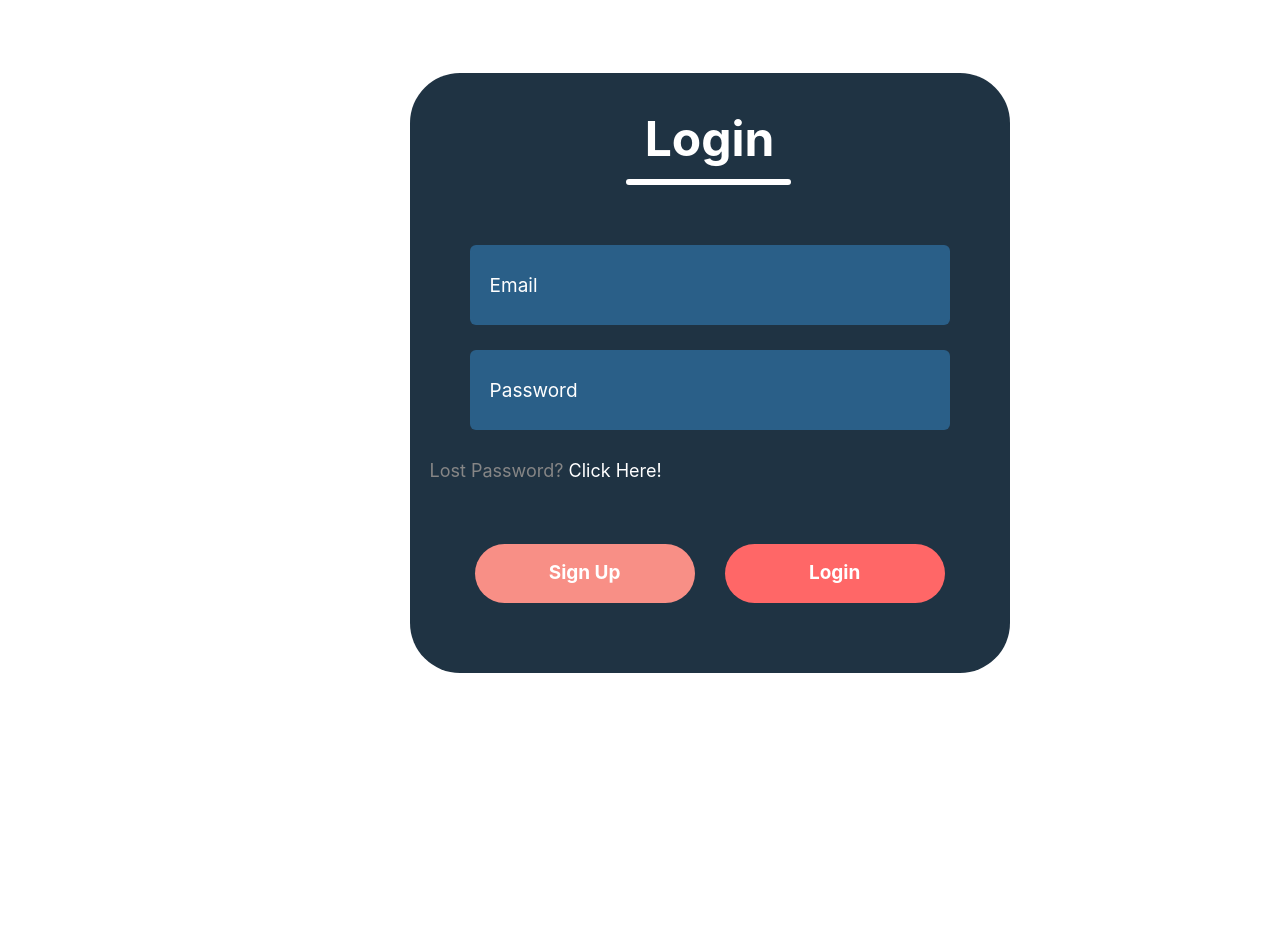
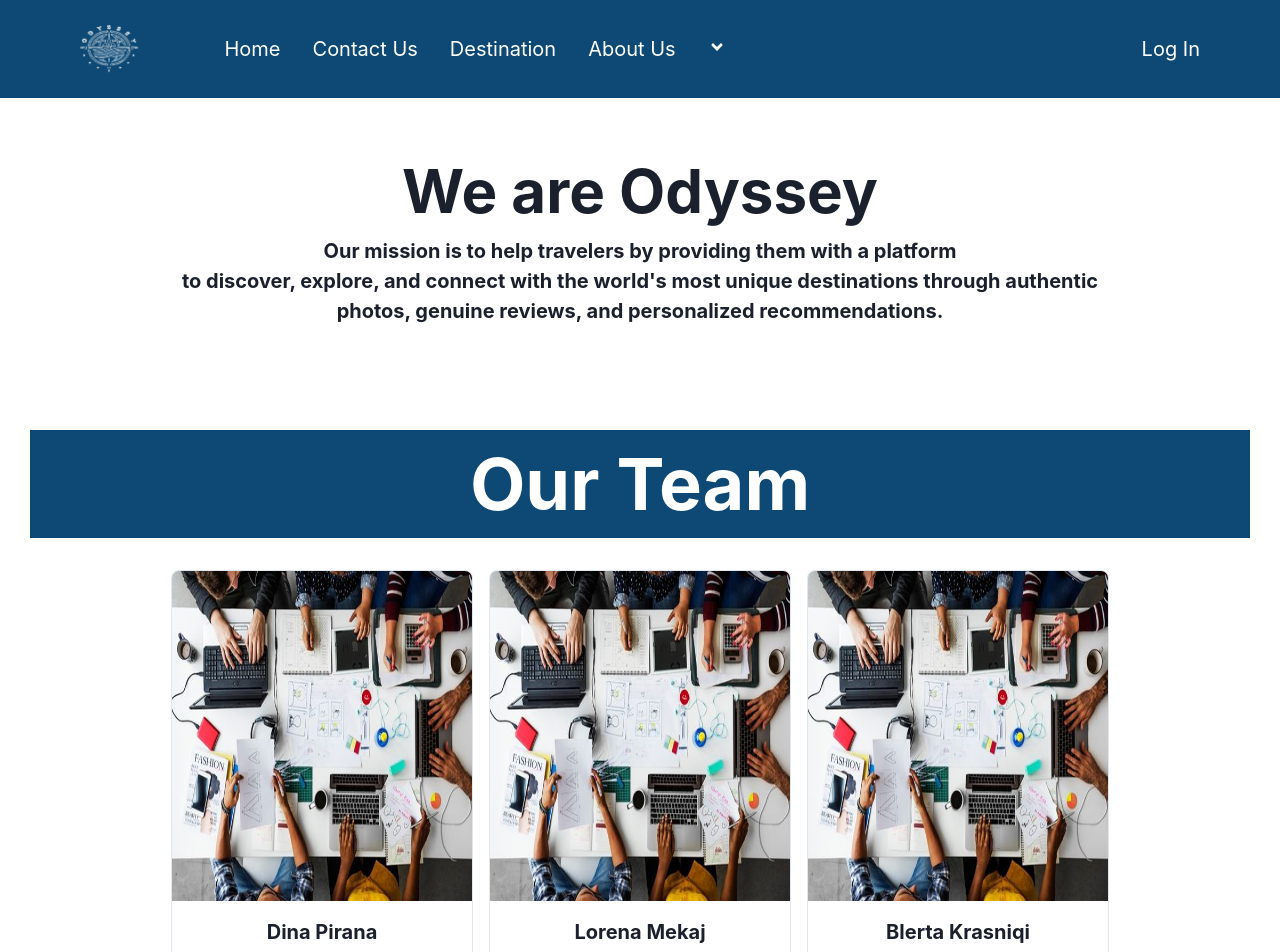
Before and after one commit to roni-kukaj/odyssey-frontend, a React (Vite) app in the folder frontend/odyssey-frontend/: page /aboutus in a window 1280 px wide. Shown: the top 952 px of the page. Before the commit the page ends 800 px from the top, so only its background shows below. Built offline with nearby package versions, Linux system fonts and the light colour scheme.

Commit message:
ODY-45: Created AboutUs page

```diff
--- a/frontend/odyssey-frontend/package.json
+++ b/frontend/odyssey-frontend/package.json
@@ -13,7 +13,7 @@
     "react": "^18.2.0",
     "react-dom": "^18.2.0",
     "react-icons": "^5.2.1",
-    "react-router-dom": "^6.23.0"
+    "react-router-dom": "^6.23.1"
   },
   "devDependencies": {
     "@types/react": "^18.2.66",
--- a/frontend/odyssey-frontend/src/App.jsx
+++ b/frontend/odyssey-frontend/src/App.jsx
@@ -1,11 +1,15 @@
+import "./Components/LoginSignup/LoginSignup.css"
 import LoginSignup from "./Components/LoginSignup/LoginSignup.jsx"
-import "./Components/LoginSignup/LoginSignup.css"
+import Homepage from "./Components/Homepage/Homepage.jsx"
+import Aboutus from "./Components/AboutUs/Aboutus.jsx"
 
 
 function App() {
   return (
     <div>
-        <LoginSignup/>
+        {/* <LoginSignup/> */}
+        {/* <Homepage /> */}
+            <Aboutus />
     </div>
 
   )
--- /dev/null
+++ b/frontend/odyssey-frontend/src/Components/AboutUs/Aboutus.jsx
@@ -0,0 +1,89 @@
+import React from 'react';
+
+import Navbar from '../Navbar/Navbar.jsx';
+import Footer from '../Footer/Footer.jsx';
+import { Box, Grid, Text, Button } from '@chakra-ui/react'; // Adjust imports as needed
+import logo from "../Assets/odyssey-logo.png";
+import aboutUsImage from "../Assets/Events.jpg";
+import cardImage1 from "../Assets/Events.jpg";
+import cardImage2 from "../Assets/Events.jpg";
+import cardImage3 from "../Assets/Events.jpg";
+import cardImage4 from "../Assets/Events.jpg";
+import cardImage5 from "../Assets/Events.jpg";
+
+function AboutUs() {
+  return (
+    <div>
+      <Navbar />
+      <Grid placeItems="center" minHeight="calc(100vh - 200px)" px="30px">
+        <Grid  gap="4" alignItems="center">
+          <Box>
+          <br/><br/>
+            <Text fontSize="6xl" fontWeight="bold" textAlign="center">We are Odyssey</Text>
+            <Text fontSize="xl" fontWeight="bold" textAlign="center">
+              Our mission is to help travelers by providing them with a platform <br/>to discover, explore, and
+              connect with the world's most unique destinations through authentic <br/>photos, genuine reviews,
+              and personalized recommendations.
+            </Text>
+          </Box>
+          <br/><br/><br/>
+        </Grid>
+          <Box width="100%" textAlign="center" my="4" bg="#0E4975">
+                 <Text fontSize="7xl" fontWeight="bold" style={{ color: 'white' }} >Our Team</Text>
+          </Box>
+        <Grid templateColumns="repeat(3, 1fr)" gap="4" mt="4">
+          <Box>
+
+            <Box borderWidth="1px" borderRadius="lg" overflow="hidden">
+              <img src={cardImage1} alt="Card 1" style={{ width:'300px', height: '330px' }} />
+              <Box p="4">
+                <Text fontWeight="bold" textAlign="center" fontSize="xl">Dina Pirana</Text>
+              </Box>
+            </Box>
+          </Box>
+          <Box>
+
+            <Box borderWidth="1px" borderRadius="lg" overflow="hidden">
+              <img src={cardImage2} alt="Card 2" style={{ width:'300px', height: '330px' }} />
+              <Box p="4">
+                <Text fontWeight="bold" textAlign="center" fontSize="xl">Lorena Mekaj</Text>
+              </Box>
+            </Box>
+          </Box>
+          <Box>
+
+            <Box borderWidth="1px" borderRadius="lg" overflow="hidden">
+              <img src={cardImage3} alt="Card 3"style={{ width:'300px', height: '330px' }} />
+              <Box p="4">
+                <Text fontWeight="bold" textAlign="center" fontSize="xl">Blerta Krasniqi</Text>
+              </Box>
+            </Box>
+          </Box>
+        </Grid>
+        <Grid templateColumns="repeat(2, 1fr)" gap="4" mt="4">
+          <Box>
+
+            <Box borderWidth="1px" borderRadius="lg" overflow="hidden">
+              <img src={cardImage4} alt="Card 4" style={{ width:'300px', height: '330px' }} />
+              <Box p="4">
+                <Text fontWeight="bold" textAlign="center" fontSize="xl">Getuar Kelmendi</Text>
+              </Box>
+            </Box>
+          </Box>
+          <Box>
+
+            <Box borderWidth="1px" borderRadius="lg" overflow="hidden">
+              <img src={cardImage5} alt="Card 5" style={{ width:'300px', height: '330px' }} />
+              <Box p="4">
+                <Text fontWeight="bold" textAlign="center" fontSize="xl">Roni Kukaj</Text>
+              </Box>
+            </Box>
+          </Box>
+        </Grid>
+      </Grid>
+      <Footer />
+    </div>
+  );
+}
+
+export default AboutUs;
```
Also changed, not shown: 1 other file (tests, documents, lock files or other folders).
